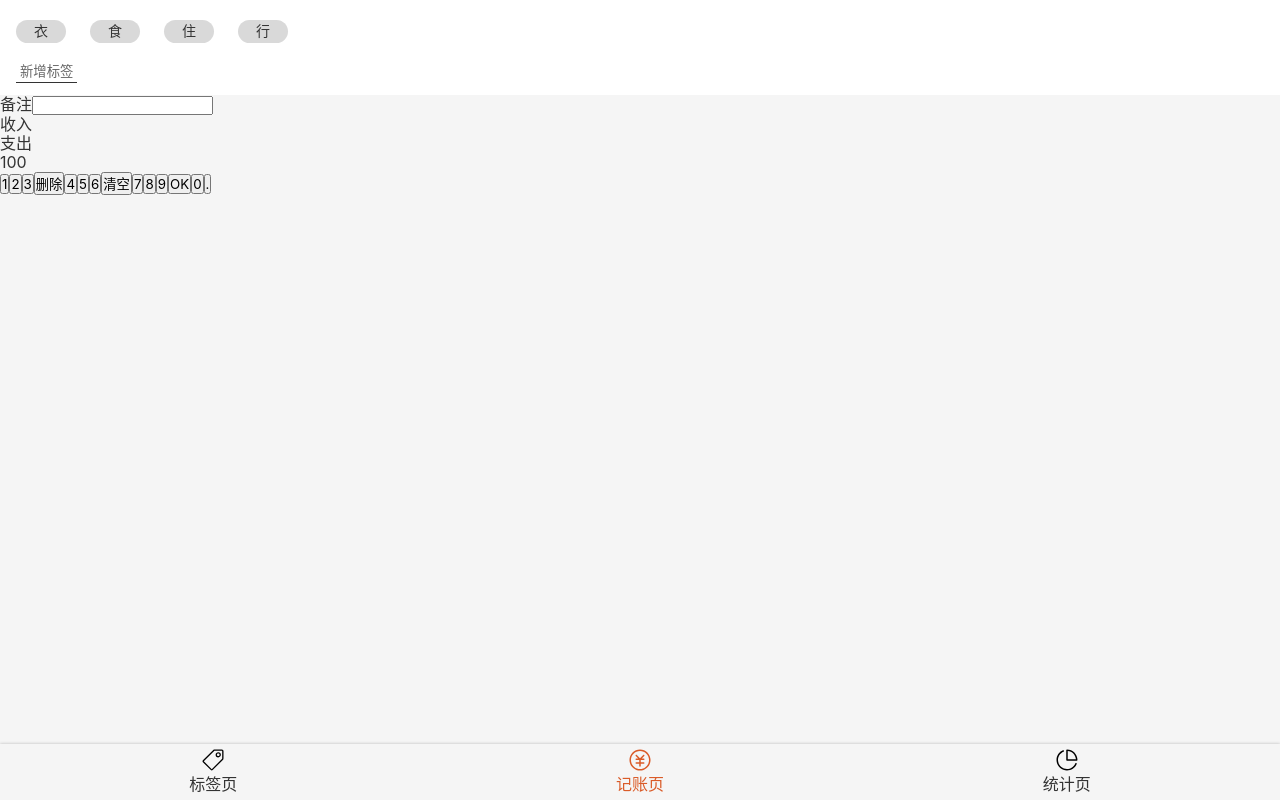
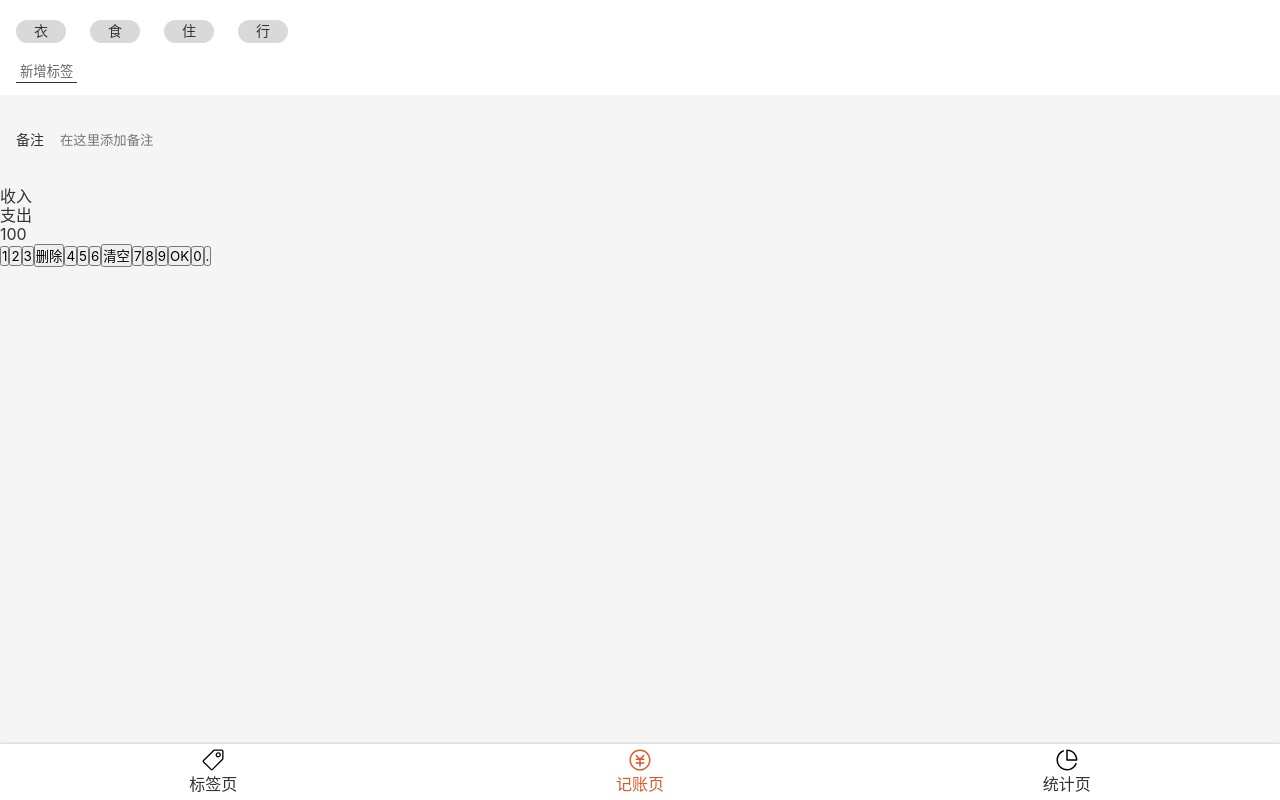
Before and after one commit to wusi519/money-react1, a React app: page /#/money in a window 1280 px wide. Built offline with nearby package versions, Linux system fonts and the light colour scheme.

Commit message:
备注完成

```diff
--- a/src/components/Nav.tsx
+++ b/src/components/Nav.tsx
@@ -5,6 +5,7 @@
 
 
 const NavWrapper = styled.div`
+background:#fff;
 line-height:24px;
 box-shadow: 0 0 3px rgba(0,0,0,0.25);
 >ul{
--- a/src/index.scss
+++ b/src/index.scss
@@ -13,6 +13,9 @@
 button{
   font-family: inherit;
 }
+:focus{
+  outline:none;
+}
 .icon{
  height:1em;
   width:1em;
--- a/src/views/Money.tsx
+++ b/src/views/Money.tsx
@@ -26,7 +26,25 @@
 }
 `;
 const NotesSection = styled.section`
-
+    background: #f5f5f5;
+    padding:10px 16px;
+    font-size:14px;
+    >label{
+    display:flex;
+    align-items: center;
+    justify-content: center;
+      >span{
+      margin-right:16px;
+      white-space: nowrap;
+      }
+      >input{
+      display:block;
+      width:100%;
+      height:72px;
+      background:none;
+      border:none;
+      }
+    }
 `;
 const CategorySection = styled.section`
 
@@ -51,7 +69,7 @@
       <NotesSection>
         <label>
           <span>备注</span>
-          <input type="text"/>
+          <input type="text" placeholder="在这里添加备注"/>
         </label>
       </NotesSection>
       <CategorySection>
```
